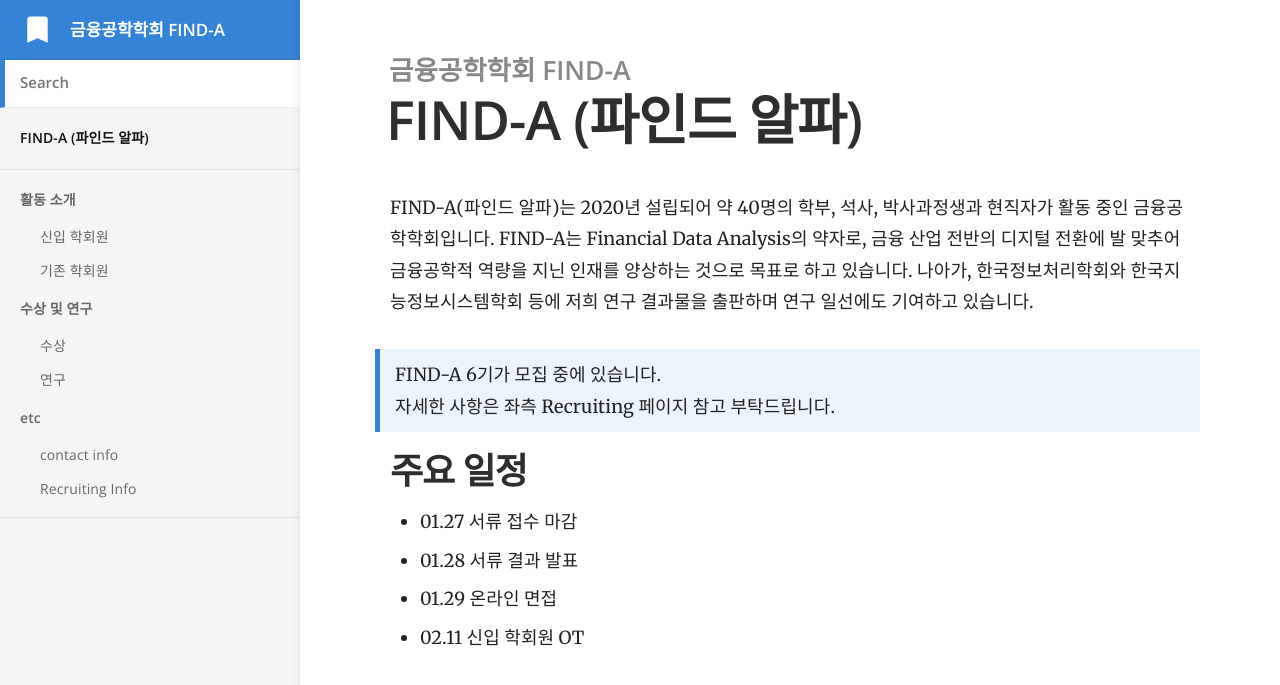
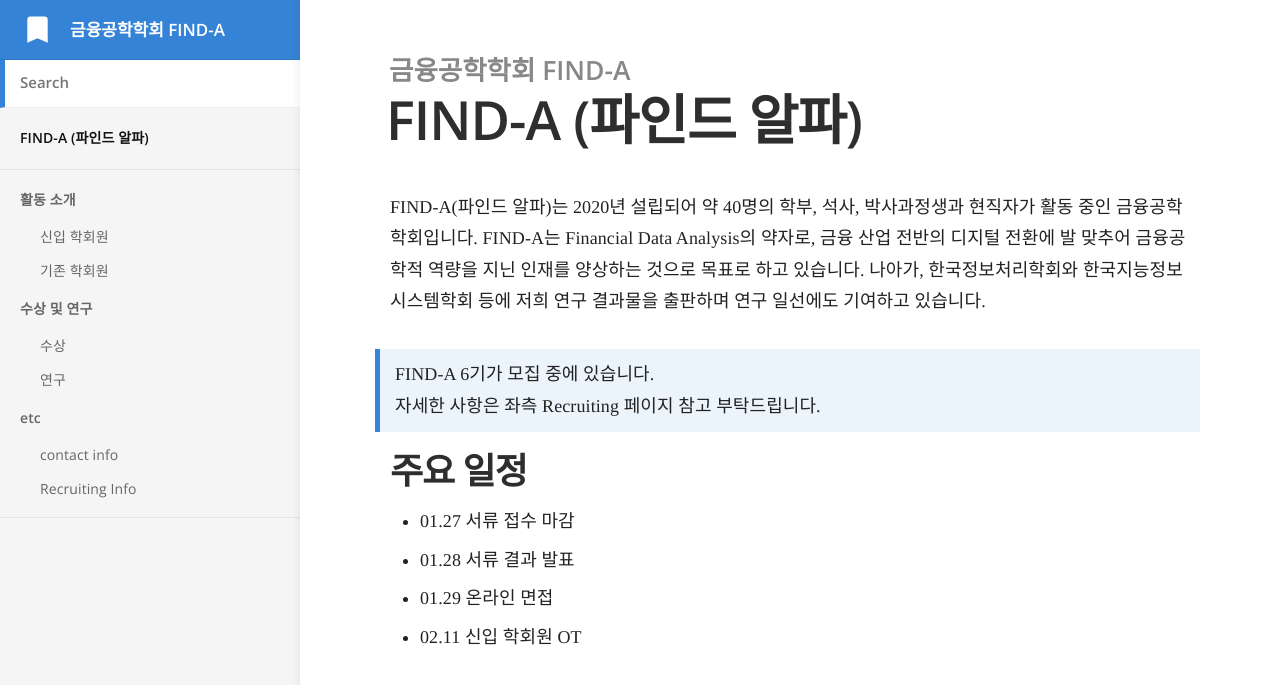
Before and after one commit to Find-A-AI/find-a-ai.github.io, a Jekyll site: the page built from index.md, in a window 1280 px wide. Shown: the top 685 px of the page. Built offline with Jekyll 4.4.1, drawn with Linux system fonts in a browser that asks for light colours; some web fonts are replaced.

Commit message:
Update main.scss

```diff
--- a/css/main.scss
+++ b/css/main.scss
@@ -30,3 +30,8 @@ $full-width-break: $nav-width + ($space * 4) + $content-max-width;
 @import "code";
 @import "tables";
 @import "layout";
+@import url(https://fonts.googleapis.com/earlyaccess/nanumgothiccoding.css);//google web font added
+
+body {
+    font-family: 'Nanum Gothic Coding', serif;
+}
```
